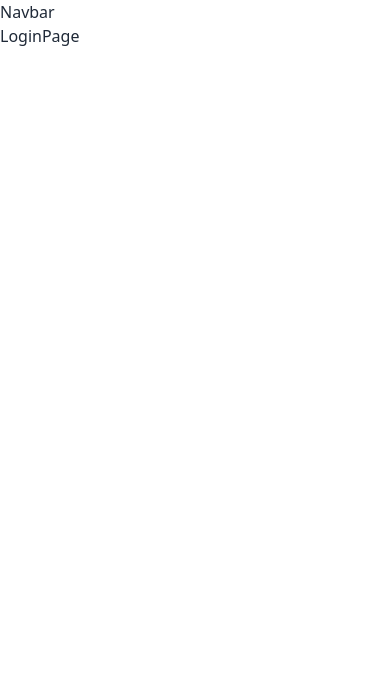
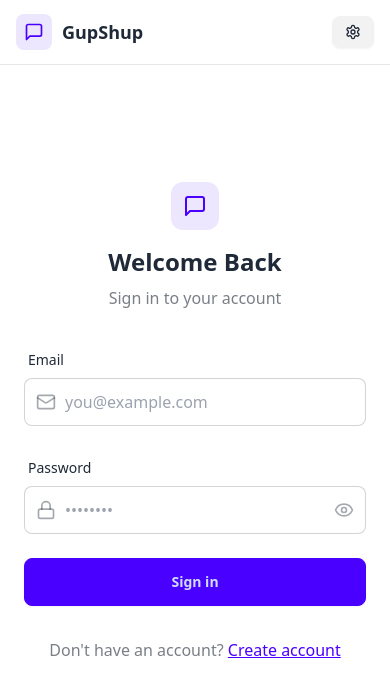
Before and after one commit to sahiliqubal06/CHAT-APP, a React (Vite) app in the folder frontend/: page /login in a window 390 px wide. Shown: the top 694 px of the page. Built offline with nearby package versions, Linux system fonts and the light colour scheme; no server answers.

Commit message:
Updated signUpPage,useAuthStore and added LoginPage

```diff
--- a/frontend/src/components/Navbar.jsx
+++ b/frontend/src/components/Navbar.jsx
@@ -1,10 +1,54 @@
 import React from "react";
 import { useAuthStore } from "../store/useAuthStore";
+import { LogOut, MessageSquare, Settings, User } from "lucide-react";
+import { Link } from "react-router-dom";
 
 const Navbar = () => {
-  const { authUser } = useAuthStore();
+  const { logout, authUser } = useAuthStore();
 
-  return <div>Navbar</div>;
+  return (
+    <header
+      className="bg-base-100 border-b border-base-300 fixed w-full top-0 z-40
+    backdrop-blur-lg bg-base-100/80"
+    >
+      <div className="container mx-auto px-4 h-16">
+        <div className="flex items-center justify-between h-full">
+          <div className="flex items-center gap-8">
+            <Link
+              to="/"
+              className="flex items-center gap-2.5 hover:opacity-80 transition-all"
+            >
+              <div className="w-9 h-9 rounded-lg bg-primary/10 flex items-center justify-center">
+                <MessageSquare className="w-5 h-5 text-primary" />
+              </div>
+              <h1 className="text-lg font-bold">GupShup</h1>
+            </Link>
+          </div>
+          <div className="flex items-center gap-2">
+            <Link
+              to={"/settings"}
+              className={`btn btn-sm gap-2 transition-colors`}
+            >
+              <Settings className="w-4 h-4" />
+              <span className="hidden sm:inline">Settings</span>
+            </Link>
+            {authUser && (
+              <>
+                <Link to={"/profile"} className={`btn btn-sm gap-2`}>
+                  <User className="size-5" />
+                  <span className="hidden sm:inline">Profile</span>
+                </Link>
+                <button className="flex gap-2 items-center" onClick={logout}>
+                  <LogOut className="size-5" />
+                  <span className="hidden sm:inline">Logout</span>
+                </button>
+              </>
+            )}
+          </div>
+        </div>
+      </div>
+    </header>
+  );
 };
 
 export default Navbar;
--- a/frontend/src/lib/axios.js
+++ b/frontend/src/lib/axios.js
@@ -1,6 +1,6 @@
 import axios from "axios";
 
 export const axiosInstance = axios.create({
-  baseURL: "https://localhost:5000/api",
+  baseURL: "http://localhost:5000/api",
   withCredentials: true,
 });
--- a/frontend/src/pages/LoginPage.jsx
+++ b/frontend/src/pages/LoginPage.jsx
@@ -1,10 +1,129 @@
-import React from "react";
+import { useState } from "react";
 import { useAuthStore } from "../store/useAuthStore";
+import AuthImagePattern from "../components/AuthImagePattern";
+import { Link } from "react-router-dom";
+import { Eye, EyeOff, Loader2, Lock, Mail, MessageSquare } from "lucide-react";
 
 const LoginPage = () => {
-  const { authUser } = useAuthStore();
+  const [showPassword, setShowPassword] = useState(false);
+  const [formData, setFormData] = useState({
+    email: "",
+    password: "",
+  });
+  const { login, isLoggingIn } = useAuthStore();
 
-  return <div>LoginPage</div>;
+  const handleSubmit = async (e) => {
+    e.preventDefault();
+    login(formData);
+  };
+
+  return (
+    <div className="h-screen grid lg:grid-cols-2">
+      {/* Left Side - Form */}
+      <div className="flex flex-col justify-center items-center p-6 sm:p-12">
+        <div className="w-full max-w-md space-y-8">
+          {/* Logo */}
+          <div className="text-center mb-8">
+            <div className="flex flex-col items-center gap-2 group">
+              <div
+                className="w-12 h-12 rounded-xl bg-primary/10 flex items-center justify-center group-hover:bg-primary/20
+              transition-colors"
+              >
+                <MessageSquare className="w-6 h-6 text-primary" />
+              </div>
+              <h1 className="text-2xl font-bold mt-2">Welcome Back</h1>
+              <p className="text-base-content/60">Sign in to your account</p>
+            </div>
+          </div>
+
+          {/* Form */}
+          <form onSubmit={handleSubmit} className="space-y-6">
+            <div className="form-control">
+              <label className="label">
+                <span className="label-text font-medium">Email</span>
+              </label>
+              <div className="relative">
+                <div className="absolute inset-y-0 left-0 pl-3 flex items-center pointer-events-none">
+                  <Mail className="h-5 w-5 text-base-content/40" />
+                </div>
+                <input
+                  type="email"
+                  className={`input input-bordered w-full pl-10`}
+                  placeholder="you@example.com"
+                  value={formData.email}
+                  onChange={(e) =>
+                    setFormData({ ...formData, email: e.target.value })
+                  }
+                />
+              </div>
+            </div>
+
+            <div className="form-control">
+              <label className="label">
+                <span className="label-text font-medium">Password</span>
+              </label>
+              <div className="relative">
+                <div className="absolute inset-y-0 left-0 pl-3 flex items-center pointer-events-none">
+                  <Lock className="h-5 w-5 text-base-content/40" />
+                </div>
+                <input
+                  type={showPassword ? "text" : "password"}
+                  className={`input input-bordered w-full pl-10`}
+                  placeholder="••••••••"
+                  value={formData.password}
+                  onChange={(e) =>
+                    setFormData({ ...formData, password: e.target.value })
+                  }
+                />
+                <button
+                  type="button"
+                  className="absolute inset-y-0 right-0 pr-3 flex items-center"
+                  onClick={() => setShowPassword(!showPassword)}
+                >
+                  {showPassword ? (
+                    <EyeOff className="h-5 w-5 text-base-content/40" />
+                  ) : (
+                    <Eye className="h-5 w-5 text-base-content/40" />
+                  )}
+                </button>
+              </div>
+            </div>
+
+            <button
+              type="submit"
+              className="btn btn-primary w-full"
+              disabled={isLoggingIn}
+            >
+              {isLoggingIn ? (
+                <>
+                  <Loader2 className="h-5 w-5 animate-spin" />
+                  Loading...
+                </>
+              ) : (
+                "Sign in"
+              )}
+            </button>
+          </form>
+
+          <div className="text-center">
+            <p className="text-base-content/60">
+              Don&apos;t have an account?{" "}
+              <Link to="/signup" className="link link-primary">
+                Create account
+              </Link>
+            </p>
+          </div>
+        </div>
+      </div>
+
+      {/* Right Side - Image/Pattern */}
+      <AuthImagePattern
+        title={"Welcome back!"}
+        subtitle={
+          "Sign in to continue your conversations and catch up with your messages."
+        }
+      />
+    </div>
+  );
 };
-
 export default LoginPage;
--- a/frontend/src/pages/SignUpPage.jsx
+++ b/frontend/src/pages/SignUpPage.jsx
@@ -1,15 +1,8 @@
-import React, { useState } from "react";
+import { useState } from "react";
 import { useAuthStore } from "../store/useAuthStore";
-import {
-  Eye,
-  EyeOff,
-  Loader2,
-  Lock,
-  Mail,
-  MessageSquare,
-  User,
-} from "lucide-react";
+import { Eye, EyeOff, Loader2, Lock, Mail, MessageSquare, User } from "lucide-react";
 import { Link } from "react-router-dom";
+
 import AuthImagePattern from "../components/AuthImagePattern";
 import toast from "react-hot-toast";
 
@@ -20,30 +13,33 @@
     email: "",
     password: "",
   });
+
   const { signup, isSigningUp } = useAuthStore();
 
   const validateForm = () => {
-    if (!formData.fullName.trim()) return toast.error("Full name is required!");
-    if (!formData.email.trim()) return toast.error("Email is required!");
-    if (!/\S+@\S+\.\S+/.test(formData.email))
-      return toast.error("Invalid email is address!");
-    if (!formData.password) return toast.error("Password is required!");
-    if (formData.password.length < 6)
-      return toast.error("Password must be at least 6 characters!");
+    if (!formData.fullName.trim()) return toast.error("Full name is required");
+    if (!formData.email.trim()) return toast.error("Email is required");
+    if (!/\S+@\S+\.\S+/.test(formData.email)) return toast.error("Invalid email format");
+    if (!formData.password) return toast.error("Password is required");
+    if (formData.password.length < 6) return toast.error("Password must be at least 6 characters");
+
     return true;
   };
+
   const handleSubmit = (e) => {
     e.preventDefault();
 
     const success = validateForm();
+
     if (success === true) signup(formData);
   };
+
   return (
     <div className="min-h-screen grid lg:grid-cols-2">
       {/* left side */}
       <div className="flex flex-col justify-center items-center p-6 sm:p-12">
         <div className="w-full max-w-md space-y-8">
-          {/* Logo */}
+          {/* LOGO */}
           <div className="text-center mb-8">
             <div className="flex flex-col items-center gap-2 group">
               <div
@@ -53,11 +49,10 @@
                 <MessageSquare className="size-6 text-primary" />
               </div>
               <h1 className="text-2xl font-bold mt-2">Create Account</h1>
-              <p className="text-base-content/60">
-                Get started with your free account
-              </p>
+              <p className="text-base-content/60">Get started with your free account</p>
             </div>
           </div>
+
           <form onSubmit={handleSubmit} className="space-y-6">
             <div className="form-control">
               <label className="label">
@@ -70,14 +65,13 @@
                 <input
                   type="text"
                   className={`input input-bordered w-full pl-10`}
-                  placeholder="Full Name"
+                  placeholder="John Doe"
                   value={formData.fullName}
-                  onChange={(e) =>
-                    setFormData({ ...formData, fullName: e.target.value })
-                  }
+                  onChange={(e) => setFormData({ ...formData, fullName: e.target.value })}
                 />
               </div>
             </div>
+
             <div className="form-control">
               <label className="label">
                 <span className="label-text font-medium">Email</span>
@@ -89,17 +83,16 @@
                 <input
                   type="email"
                   className={`input input-bordered w-full pl-10`}
-                  placeholder="youremail@example.com"
+                  placeholder="you@example.com"
                   value={formData.email}
-                  onChange={(e) =>
-                    setFormData({ ...formData, email: e.target.value })
-                  }
+                  onChange={(e) => setFormData({ ...formData, email: e.target.value })}
                 />
               </div>
             </div>
+
             <div className="form-control">
               <label className="label">
-                <span className="label-text font-medium">Full Name</span>
+                <span className="label-text font-medium">Password</span>
               </label>
               <div className="relative">
                 <div className="absolute inset-y-0 left-0 pl-3 flex items-center pointer-events-none">
@@ -108,11 +101,9 @@
                 <input
                   type={showPassword ? "text" : "password"}
                   className={`input input-bordered w-full pl-10`}
-                  placeholder="Password"
+                  placeholder="••••••••"
                   value={formData.password}
-                  onChange={(e) =>
-                    setFormData({ ...formData, password: e.target.value })
-                  }
+                  onChange={(e) => setFormData({ ...formData, password: e.target.value })}
                 />
                 <button
                   type="button"
@@ -127,11 +118,8 @@
                 </button>
               </div>
             </div>
-            <button
-              type="submit"
-              className="btn btn-primary w-full"
-              disabled={isSigningUp}
-            >
+
+            <button type="submit" className="btn btn-primary w-full" disabled={isSigningUp}>
               {isSigningUp ? (
                 <>
                   <Loader2 className="size-5 animate-spin" />
@@ -142,9 +130,10 @@
               )}
             </button>
           </form>
+
           <div className="text-center">
             <p className="text-base-content/60">
-              Already have an account?{""}
+              Already have an account?{" "}
               <Link to="/login" className="link link-primary">
                 Sign in
               </Link>
@@ -152,14 +141,14 @@
           </div>
         </div>
       </div>
-      {/* Right side */}
+
+      {/* right side */}
 
       <AuthImagePattern
         title="Join our community"
-        subtitle="Connect with your family and friends, share moments, and stay in touch with your loved ones."
+        subtitle="Connect with family and friends, share moments, and stay in touch with your loved ones."
       />
     </div>
   );
 };
-
 export default SignUpPage;
```
Also changed, not shown: frontend/src/store/useAuthStore.js (+28 -2 lines).
